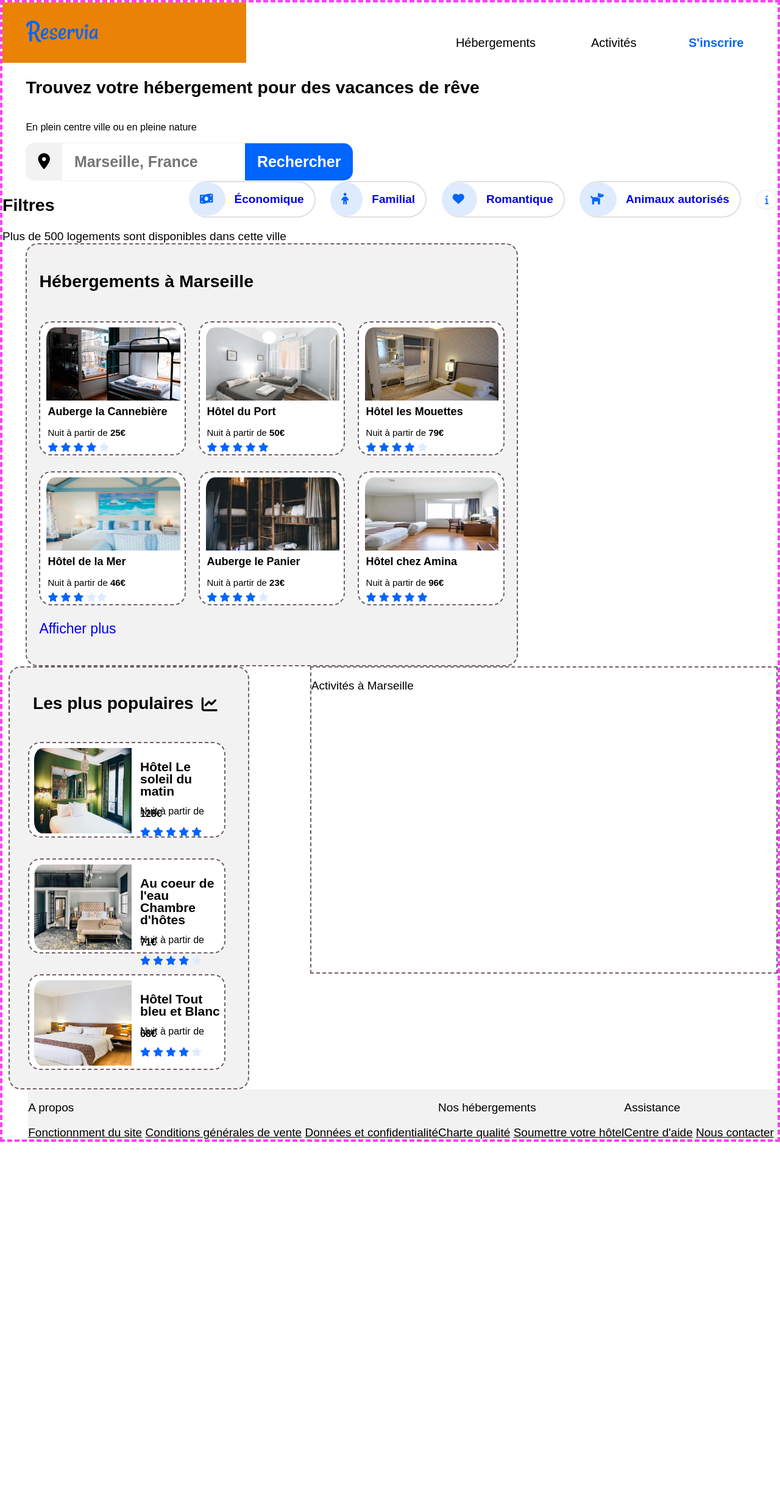
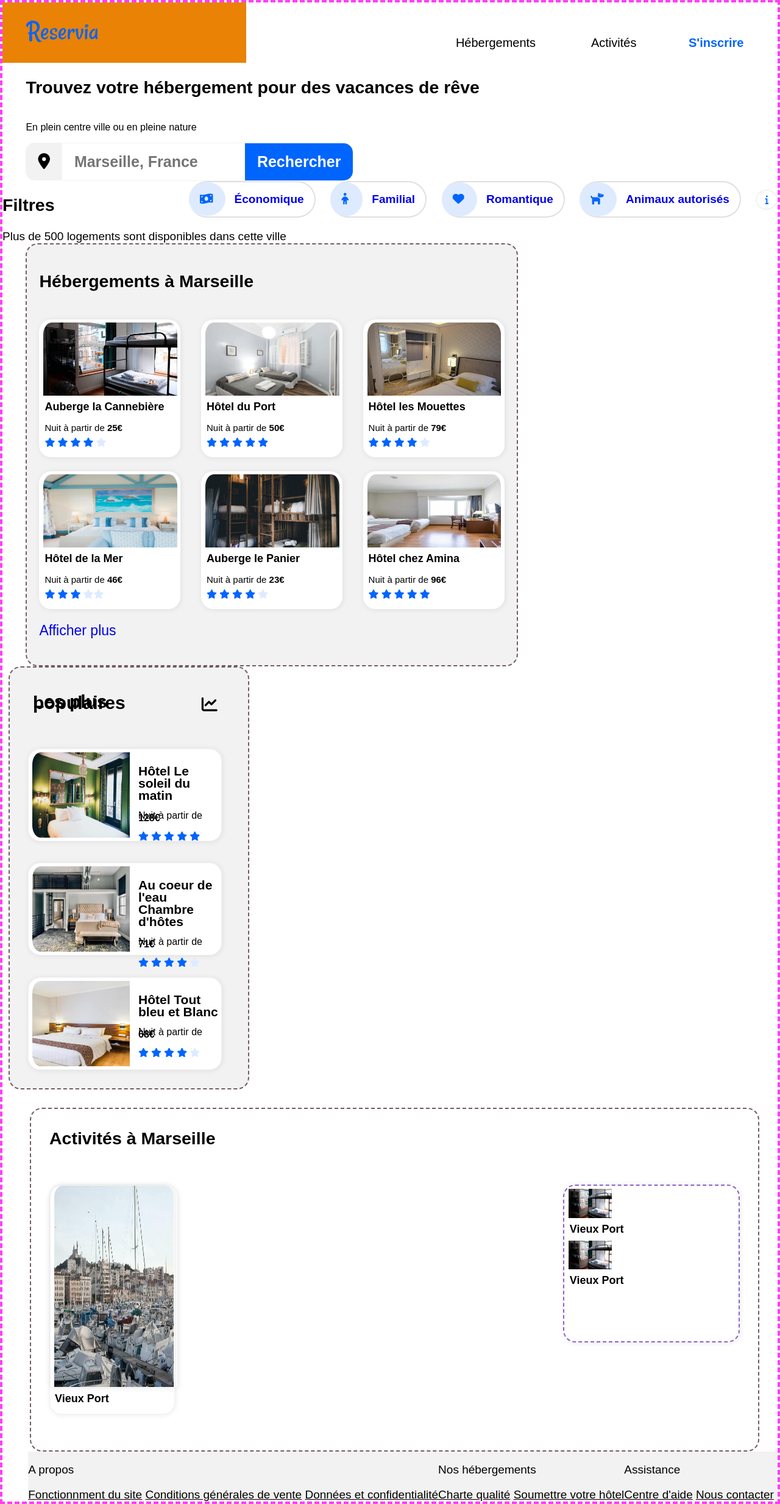
Before and after one commit to Yann-dv/Reservia, a PHP site: page / in a window 1280 px wide. Shown: the whole page at 61% size. Before the commit the page ends 1873 px from the top, so only its background shows below. Run offline with PHP 8.4, Linux system fonts and the light colour scheme; some libraries are stand-ins or nearby versions.

Commit message:
Creating section 5 activites. Add shadows to card borders

```diff
--- a/index.html
+++ b/index.html
@@ -195,7 +195,7 @@
 
         <section id="populaires">
         <div class="famoustitle">
-            <div><h3>Les plus populaires</h3></div>
+            <div><h2>Les plus populaires</h2></div>
             <div class= "famousicon"><i class="fas fa-chart-line"></i></div>
         </div>
 
@@ -256,16 +256,37 @@
         </section>
 
         <section id="activites">
-            <p>Activités à Marseille</p>
-            <div></div>
-            <div></div>
-            <div></div>
-            <div></div>
-            <div></div>
-            <div></div>
+
+            <div class="activitesfield">
+
+                <h2 class="activitestitle">Activités à Marseille</h2>
+
+                <div class="activitescard">
+                    <div class="cardimg">
+                    <a href="#">
+                    <img src="images/activites/4_small/reno-laithienne-QUgJhdY5Fyk-unsplash.jpg" alt="Vieux Port" class="responsive"/></a>
+                    </div>
+                    <h3 class="cardtitle">Vieux Port</h3>
+                </div>
+
+                <div class="doublecard">
+                    <div class="cardimg">
+                    <a href="#">
+                    <img src="images/hebergements/4_small/auberge_cannebiere_small.jpg" alt="Vieux Port" class="responsive"/></a>
+                    </div>
+                    <h3 class="cardtitle">Vieux Port</h3>
+
+                    <div class="cardimg">
+                    <a href="#">
+                    <img src="images/hebergements/4_small/auberge_cannebiere_small.jpg" alt="Vieux Port" class="responsive"/></a>
+                    </div>
+                    <h3 class="cardtitle">Vieux Port</h3>
+                    </div>
+                </div>
+
+
+            </div>
         </section>
-      </div>
-
         <!----------------------Card's end--------------------------->
 
         <footer>
--- a/style.css
+++ b/style.css
@@ -278,11 +278,12 @@ input::placeholder
   display: flex;
   flex-direction: column;
   width: 30%;
-  height: 32%;
-  border: 2px dashed rgb(112, 92, 104);
-  padding-left: 4px;
-  padding-top: 8px;
-  padding-right: 4px;
+  height: 34%;
+  border: 1px solid #F2F2F2 2px;
+  box-shadow: 1px 1px 10px rgba(0, 0, 0, 0.082);
+  padding-left: 1px;
+  padding-top: 5px;
+  padding-right: 2px;
 }
 
 #hebergements img
@@ -344,7 +345,8 @@ input::placeholder
   display:flex;
   justify-content: space-between;
   padding-left: 8px;
-  font-size: 24px;
+  font-size: 20px;
+  margin-bottom: 13px;
   line-height: 2px;
 }
 
@@ -363,10 +365,10 @@ input::placeholder
   justify-content: row;
   width: 95%;
   height: 23%;
-  border: 2px dashed rgb(112, 92, 104);
-  padding-left: 2px;
-  padding-top: 8px;
-  padding-right: 4px;
+  border: 1px solid #F2F2F2;
+  box-shadow: 1px 1px 10px rgba(0, 0, 0, 0.082);
+  padding-top: 5px;
+  padding-right: 2px;
 }
 
 .famouscard p
@@ -395,11 +397,72 @@ input::placeholder
 /*///////////////SECTION5 activites//////////////*/
 #activites
 {
+    border-radius: 20px 20px 20px 20px;
     display: flex;
-    width: 60%;
+    flex-direction: row;
+    justify-content: space-between;
+    padding: 30px;
+    margin-left: 45px;
+    margin-right: 30px;
+    margin-top: 30px;
+    width: 95%;
     height: 500px;
 }
 
+.activitesfield
+{
+  display: flex;
+  flex-wrap: wrap;
+  justify-content: space-between
+}
+
+.activitestitle
+{
+  display: flex;
+  flex-direction: row;
+  justify-content: stretch;
+  width: 100%;
+  height: 8%;
+  margin-top: 2px;
+}
+
+.activitescard
+{
+  background-color: white;
+  border-radius: 20px 20px 20px 20px;
+  display: flex;
+  flex-direction: column;
+  border: 1px solid #F2F2F2;
+  box-shadow: 1px 1px 10px rgba(0, 0, 0, 0.082);
+  width: 18%;
+  height: 75%;
+  padding: 0;
+}
+
+.activitescard img
+{
+  width: 96%;
+  height: 330px;
+  border-top-left-radius: 20px;
+  border-top-right-radius: 20px;
+  border: 1px solid #F2F2F2;
+  box-shadow: 1px 1px 10px rgba(0, 0, 0, 0.082);
+}
+
+.doublecard
+{
+  background-color: white;
+  border-radius: 20px 20px 20px 20px;
+  display: flex;
+  flex-direction: column;
+  width: 25%;
+  height: 50%;
+  border: 2px dashed rgb(142, 97, 201);
+  box-shadow: 1px 1px 10px rgba(0, 0, 0, 0.082);
+  padding-left: 1px;
+  padding-top: 5px;
+  padding-right: 2px;
+}
 
 /*///////////////SECTION6 footer//////////////*/
 footer
```
